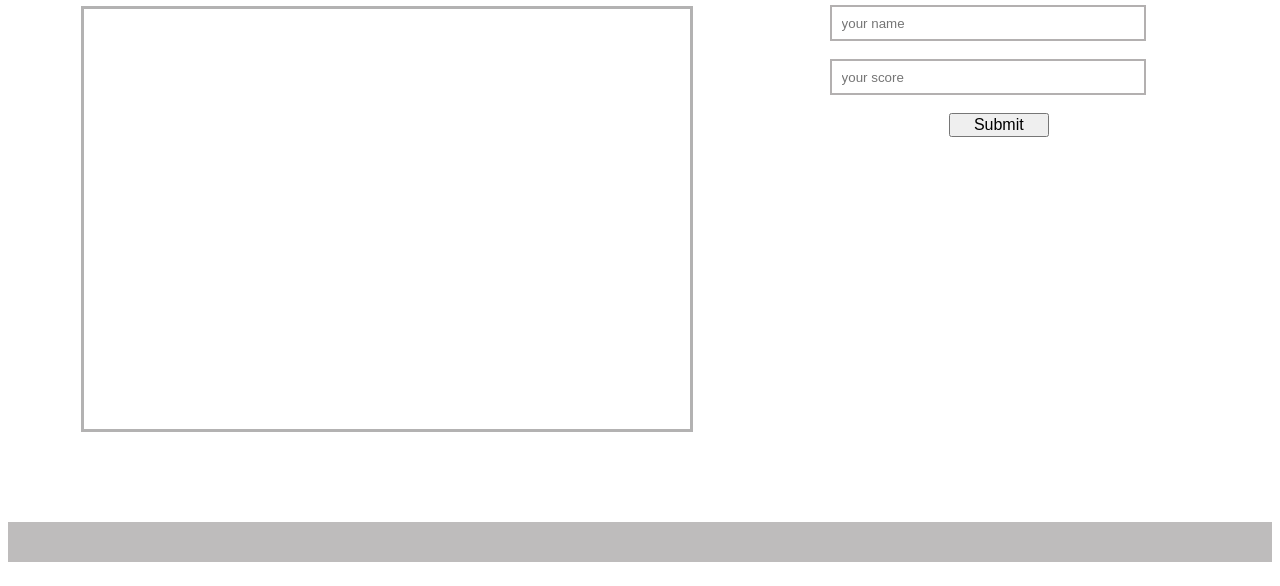
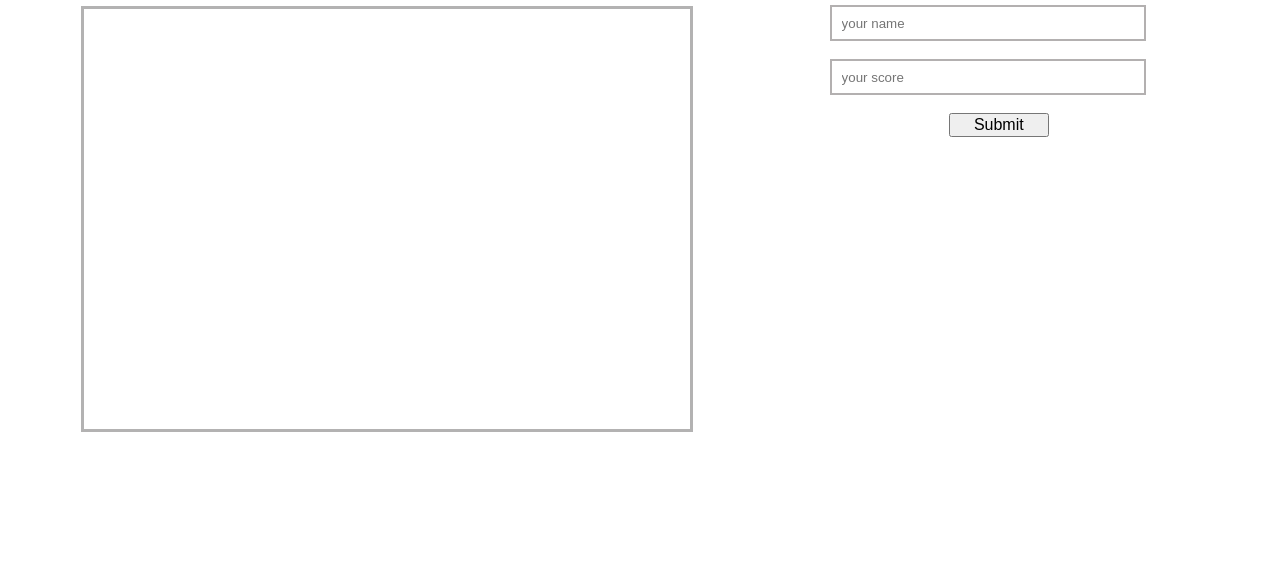
Before and after one commit to tanveerisonline/Leaderboard, a website built with webpack: page src/index.html in a window 1280 px wide. Shown: the part 214-800 px from the top of the page. Built offline with nearby package versions, Linux system fonts and the light colour scheme.

Commit message:
Remove unnecessary code

```diff
--- a/src/index.html
+++ b/src/index.html
@@ -29,7 +29,6 @@
     </div>
 
   </div>
-  <div class="footer"></div>
   <script src="./index.js"></script>
 </body>
 </html>
--- a/src/style.css
+++ b/src/style.css
@@ -77,11 +77,3 @@ input {
   float: right;
   margin-right: 160px;
 }
-
-.footer {
-  background-color: #bebcbc;
-  height: 40px;
-  width: 100%;
-  bottom: 0;
-  margin: 80px 0 0 0;
-}
```
Also changed, not shown: dist/bundle.js, dist/index.html.
